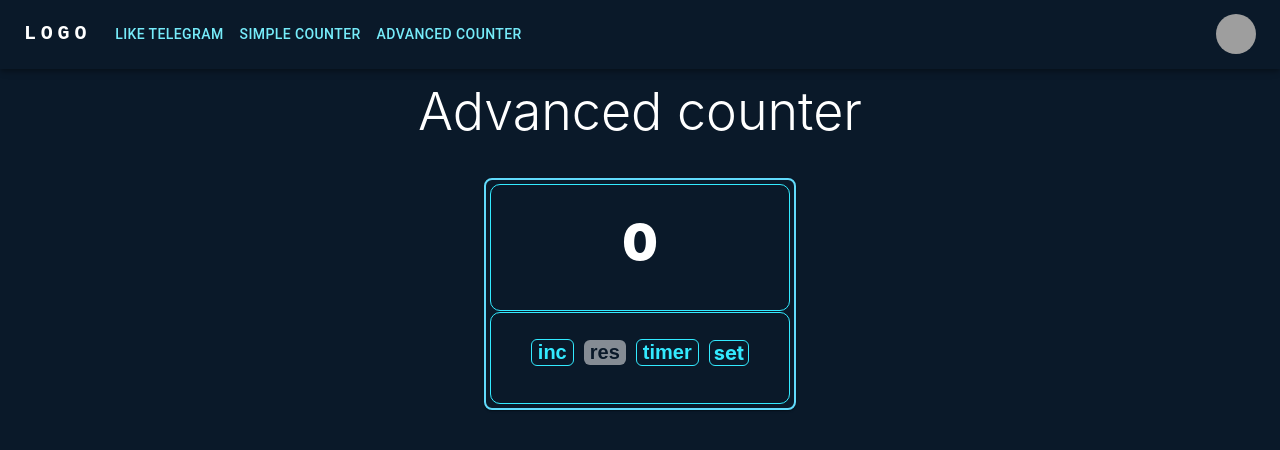
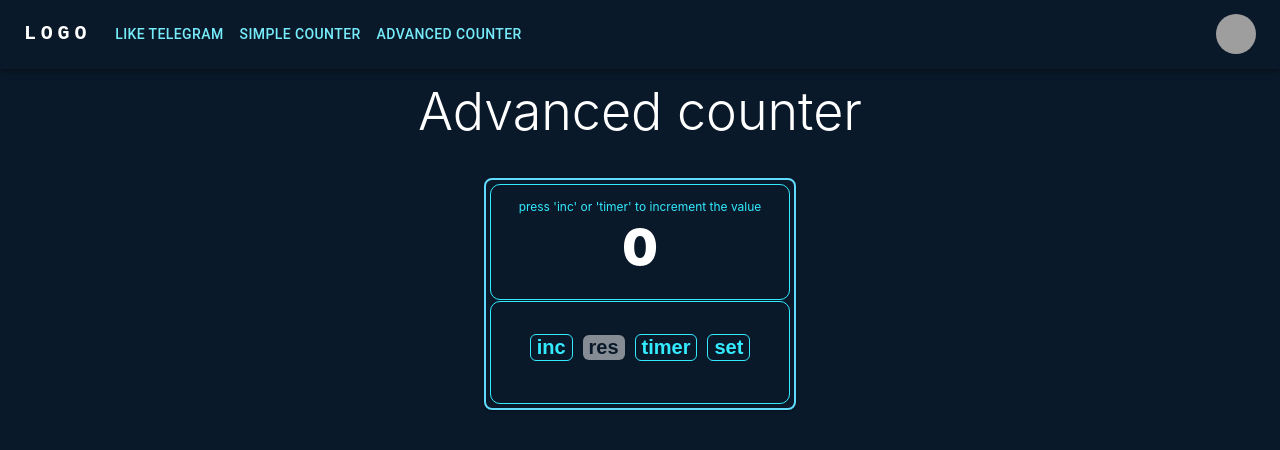
Before and after one commit to borashek32/way-samurai_react-apps, a React (Create React App) app: page /way-samurai_apps/advanced-counter in a window 1280 px wide. Shown: the top 450 px of the page. Built offline with nearby package versions, Linux system fonts and the light colour scheme; grey boxes are pictures that could not be loaded.

Commit message:
new errors

```diff
--- a/src/components/counters/Counter.module.css
+++ b/src/components/counters/Counter.module.css
@@ -29,9 +29,10 @@
     justify-content: center;
     align-items: center;
     flex: 1 1 auto;
-    gap: 20px;
+    gap: 10px;
     min-height: 80px;
     padding: 0 10px 10px 10px;
+    text-align: center;
 }
 
 .button {
@@ -64,6 +65,8 @@
 .counter {
     font-size: 22px;
     color: #fff;
+    padding: 0;
+    margin: 0;
 }
 
 .counterBold {
@@ -92,6 +95,7 @@
 
 .disabledCounter {
     color: red;
+    text-align: center;
 }
 
 .label {
@@ -121,8 +125,8 @@
 }
 
 .error {
+    font-size: 12px;
     color: red;
-    font-size: 16px;
 }
 
 .displayError {
@@ -133,5 +137,6 @@
 }
 
 .message {
+    font-size: 12px;
     color: #33eaff;
 }
--- a/src/components/counters/advancedCounter/AdvancedCounter.tsx
+++ b/src/components/counters/advancedCounter/AdvancedCounter.tsx
@@ -27,7 +27,7 @@ export type App1Type = {
 
 function AdvancedCounter(props: App1Type) {
   const [value, setValue] = useState<number>(0)
-  const [message, setMessage] = useState<string>("enter values and press 'set'")
+  const [message, setMessage] = useState<string>("press 'inc' or 'timer' to increment the value")
   const [settings, setSettings] = useState<SettingsType>({maxValue: 5, startValue: 0})
   const [error, setError] = useState<ErrorType>
   ({startValue: false, maxStartValues: false, maxValue: false, message: true})
@@ -36,35 +36,46 @@ function AdvancedCounter(props: App1Type) {
   const [counting, setCounting] = useState(false)
 
   const incHandler = () => {
-    if (value < settings.maxValue) setValue(+value + 1)
-    if (+value + 1 > settings.startValue) setDisabled({...disabled, resButton: false})
-    if (+value + 1 === settings.maxValue) setDisabled
-    ({...disabled, setButton: false, incButton: true, timerButton: true})
+    if (value < settings.maxValue) {
+      setValue(value + 1)
+      setDisabled({...disabled, resButton: false})
+      setMessage("counting...")
+    }
+    if (value + 1 === settings.maxValue) {
+      setDisabled({
+        ...disabled,
+        setButton: false, incButton: true, timerButton: true, resButton: false
+      })
+      setMessage('you reached the max value')
+    }
   }
-
   const resetHandler = () => {
     setValue(settings.startValue);
+    setMessage("press 'inc' or 'timer' to increment the value")
     setDisabled({...disabled, resButton: true, incButton: false, setButton: false, timerButton: false})
   }
+  const timerHandler = () => {
+    setDisabled({...disabled, resButton: true, setButton: true, incButton: true, timerButton: true})
+    setCounting(true)
+  }
+  const onOpenSetHandler = () => setMessage("enter values and press 'set'")
+
 
   const onChangeMaxValueHandler = (e: ChangeEvent<HTMLInputElement>) => {
     const newMaxValue = e.currentTarget.valueAsNumber
 
-    if (!isNaN(newMaxValue) && settings.startValue > 0 || !isNaN(newMaxValue) && !isNaN(settings.startValue)) {
+    if (!isNaN(newMaxValue) && settings.startValue > 0
+      || !isNaN(newMaxValue) && !isNaN(settings.startValue)
+      || Number.isInteger(newMaxValue)) {
+
       if (newMaxValue < 0 && settings.startValue > 0) {
         setMessage("max value should be positive")
         setSettings({...settings, maxValue: newMaxValue})
         setError({...error, maxStartValues: true})
         setDisabled({...disabled, setButton: true})
 
-        // } else if (newMaxValue === 5 && settings.startValue === 0) {
-        //   setMessage("enter values and press 'set'")
-        //   setSettings({...settings, maxValue: newMaxValue})
-        //   setError({...error, maxValue: false, startValue: false, maxStartValues: false})
-        //   setDisabled({...disabled, setButton: false})
-
       } else if (newMaxValue > 0 && settings.startValue < 0) {
-        setMessage("start values should be positive")
+        setMessage("start value should be positive")
         setSettings({...settings, maxValue: newMaxValue})
         setError({...error, startValue: true})
         setDisabled({...disabled, setButton: true})
@@ -74,7 +85,7 @@ function AdvancedCounter(props: App1Type) {
         setSettings({...settings, maxValue: newMaxValue})
         setError({...error, startValue: true})
         setDisabled({...disabled, setButton: true})
-// common case
+
       } else if (newMaxValue === 0 && settings.startValue < 0 || newMaxValue === 0 && settings.startValue > 0) {
         setMessage("max value shouldn't be equal 0")
         setSettings({...settings, maxValue: newMaxValue})
@@ -93,7 +104,19 @@ function AdvancedCounter(props: App1Type) {
         setError({...error, maxStartValues: true})
         setDisabled({...disabled, setButton: true})
 
-      } else {
+      } else if (newMaxValue >= 255 && settings.startValue === 255) {
+        setMessage("max and start values shouldn't be greater or equal 255")
+        setSettings({...settings, maxValue: newMaxValue})
+        setError({...error, maxStartValues: true})
+        setDisabled({...disabled, resButton: true, setButton: true, incButton: true, timerButton: true})
+
+      } else if (newMaxValue >= 255 && settings.startValue < 255) {
+        setMessage("max value shouldn't be greater or equal 255")
+        setSettings({...settings, maxValue: newMaxValue})
+        setError({...error, maxValue: true})
+        setDisabled({...disabled, resButton: true, setButton: true, incButton: true, timerButton: true})
+
+      } else if (Number.isInteger(newMaxValue) && newMaxValue < 255 && settings.startValue < 255) {
         setMessage("enter values and press 'set'")
         setSettings({...settings, maxValue: newMaxValue})
         setError({...error, maxStartValues: false, startValue: false, maxValue: false, message: true})
@@ -110,7 +133,9 @@ function AdvancedCounter(props: App1Type) {
   const onChangeStartValueHandler = (e: ChangeEvent<HTMLInputElement>) => {
     const newStartValue = e.currentTarget.valueAsNumber;
 
-    if (!isNaN(newStartValue) && settings.maxValue || !isNaN(newStartValue) && !isNaN(settings.maxValue)) {
+    if (!isNaN(newStartValue) && settings.maxValue
+      || !isNaN(newStartValue) && !isNaN(settings.maxValue)) {
+
       if (newStartValue < 0 && settings.maxValue < 0) {
         setMessage("max and start values should be positive")
         setSettings({...settings, startValue: newStartValue})
@@ -140,7 +165,19 @@ function AdvancedCounter(props: App1Type) {
         setError({...error, maxStartValues: true})
         setDisabled({...disabled, setButton: true})
 
-      } else {
+      } else if (newStartValue === settings.maxValue) {
+        setMessage("start value shouldn't be equal max value")
+        setSettings({...settings, startValue: newStartValue})
+        setError({...error, maxStartValues: true})
+        setDisabled({...disabled, resButton: true, setButton: true, incButton: true, timerButton: true})
+
+      } else if (newStartValue >= 255 && settings.maxValue === 255) {
+        setMessage("max and start values shouldn't be greater or equal 255")
+        setSettings({...settings, maxValue: newStartValue})
+        setError({...error, maxStartValues: true})
+        setDisabled({...disabled, resButton: true, setButton: true, incButton: true, timerButton: true})
+
+      } else if (Number.isInteger(newStartValue) && newStartValue < 255 && settings.maxValue < 255) {
         setMessage("enter values and press 'set'")
         setDisabled({...disabled, setButton: false})
         setError({...error, maxStartValues: false, startValue: false, maxValue: false, message: true})
@@ -157,17 +194,14 @@ function AdvancedCounter(props: App1Type) {
   const setValuesHandler = (newValues: { maxValue: number, startValue: number }) => {
     if (newValues.maxValue > 0 && newValues.startValue >= 0 && newValues.maxValue > newValues.startValue) {
       setSettings(newValues)
+      setMessage("press 'inc' to increment the value")
       setValue(newValues.startValue)
       setDisabled({...disabled, resButton: true, setButton: true, incButton: false, timerButton: false})
       localStorage.setItem('settings-values-1', JSON.stringify(newValues))
       localStorage.setItem('inc-value-1', JSON.stringify(newValues.startValue))
     }
   }
-// timer
-  const timerHandler = () => {
-    setDisabled({...disabled, resButton: true, setButton: true, incButton: true, timerButton: true})
-    setCounting(true)
-  }
+
 
   useEffect(() => {
     let prevValue = localStorage.getItem('inc-value-1')
@@ -189,6 +223,7 @@ function AdvancedCounter(props: App1Type) {
     if (counting) {
       let timer = setTimeout(() => {
         incHandler()
+        setDisabled({...disabled, resButton: true, setButton: true, incButton: true, timerButton: true})
         localStorage.setItem('count-value-1', JSON.stringify(+value + 1))
       }, 1000)
 
@@ -215,7 +250,9 @@ function AdvancedCounter(props: App1Type) {
                   incCallback={incHandler}
                   resetCallback={resetHandler}
                   timerCallback={timerHandler}
+                  onOpenSetCallback={onOpenSetHandler}
                   disabled={disabled}
+                  message={message}
                   error={error}
                 />
               }
--- a/src/components/counters/advancedCounter/items/ChangeCounter.tsx
+++ b/src/components/counters/advancedCounter/items/ChangeCounter.tsx
@@ -1,4 +1,3 @@
-import css from "../../../../App.module.css";
 import c from '../../Counter.module.css'
 import {Button} from "../utils/Button";
 import React from "react";
@@ -12,7 +11,9 @@ type ChangeCounterType = {
   incCallback: () => void
   resetCallback: () => void
   timerCallback: () => void
+  onOpenSetCallback: () => void
   disabled: DisabledType
+  message: string
   error?: ErrorType
 }
 
@@ -36,6 +37,8 @@ export const ChangeCounter = (props: ChangeCounterType) => {
 
   const timerCallback = () => props.timerCallback()
 
+  const onOpenSetCallback = () => props.onOpenSetCallback
+
   return (
     <Card sx={{
       backgroundColor: '#0A1929',
@@ -48,8 +51,13 @@ export const ChangeCounter = (props: ChangeCounterType) => {
       width: 300,
       height: 220
     }}>
-      <div className={c.counterSubWrapper}>
-        <p className={counterClassName}>{props.value as number}</p>
+      <div className={c.counterSubWrapper} style={{padding: '10px'}}>
+        {props.message &&
+          <p className={c.displayError + ' ' + c.message} style={{marginTop: '0'}}>
+            {props.message}
+          </p>
+        }
+        <p className={counterClassName}>{props.value}</p>
       </div>
       <div className={c.counterSubWrapper}>
         <div className={c.buttonsWrapper}>
@@ -74,17 +82,12 @@ export const ChangeCounter = (props: ChangeCounterType) => {
             value={props.value}
             disabled={props.disabled.timerButton}
           />
-          <NavLink
-            style={{
-              padding: '0.3px 4px 0.3px 4px',
-              fontSize: '20px',
-              textDecoration: 'none',
-              fontWeight: '700'
-            }}
-            className={buttonSetClassName}
-            to="/way-samurai_apps/advanced-counter/settings"
-          >
-            set
+          <NavLink to="/way-samurai_apps/advanced-counter/settings" >
+            <Button
+              name={'set'}
+              class={buttonSetClassName}
+              callback={() => props.onOpenSetCallback()}
+            />
           </NavLink>
         </div>
       </div>
--- a/src/components/counters/advancedCounter/items/Settings.tsx
+++ b/src/components/counters/advancedCounter/items/Settings.tsx
@@ -21,6 +21,10 @@ export const Settings = (props: PropsType) => {
 
   const onChangeMaxValueCallback = (e: ChangeEvent<HTMLInputElement>) => props.onChangeMaxValueHandler(e)
   const onChangeStartValueCallback = (e: ChangeEvent<HTMLInputElement>) => props.onChangeStartValueHandler(e)
+  const setValueCallback = () => props.setValuesHandler({
+      maxValue: props.settings.maxValue,
+      startValue: props.settings.startValue
+    })
 
   const buttonClassName = c.button + (props.disabled?.setButton ? ' ' + c.disabledButton : '')
 
@@ -29,7 +33,7 @@ export const Settings = (props: PropsType) => {
   const inputStartClassName = c.input
     + (props.error?.startValue || props.error?.maxStartValues ? ' ' + c.erroredInput : '')
 
-  const message = props.message
+  const message = ((props.error.startValue || props.error.startValue || props.error.maxStartValues) ? c.error : c.message)
 
   return (
     <Card sx={{
@@ -44,9 +48,8 @@ export const Settings = (props: PropsType) => {
       height: 220
     }}>
       <div className={c.counterSubWrapper}>
-        <p className={c.displayError + ' '
-          + (props.message === "enter values and press 'set'" ? c.message : '')}>
-          {message}
+        <p className={message}>
+          {props.message}
         </p>
         <div className={c.inputWrapper}>
           <label className={c.label}>max value</label>
@@ -73,8 +76,7 @@ export const Settings = (props: PropsType) => {
             disabled={props.disabled?.setButton}
             name={'set'}
             class={buttonClassName}
-            callback={() =>
-              props.setValuesHandler({maxValue: props.settings.maxValue, startValue: props.settings.startValue})}
+            callback={setValueCallback}
           />
         </NavLink>
       </div>
```
Also changed, not shown: src/components/counters/simpleCounter/SimpleCounter.tsx (+20 -2 lines), src/index.css (line endings or trailing spaces).
